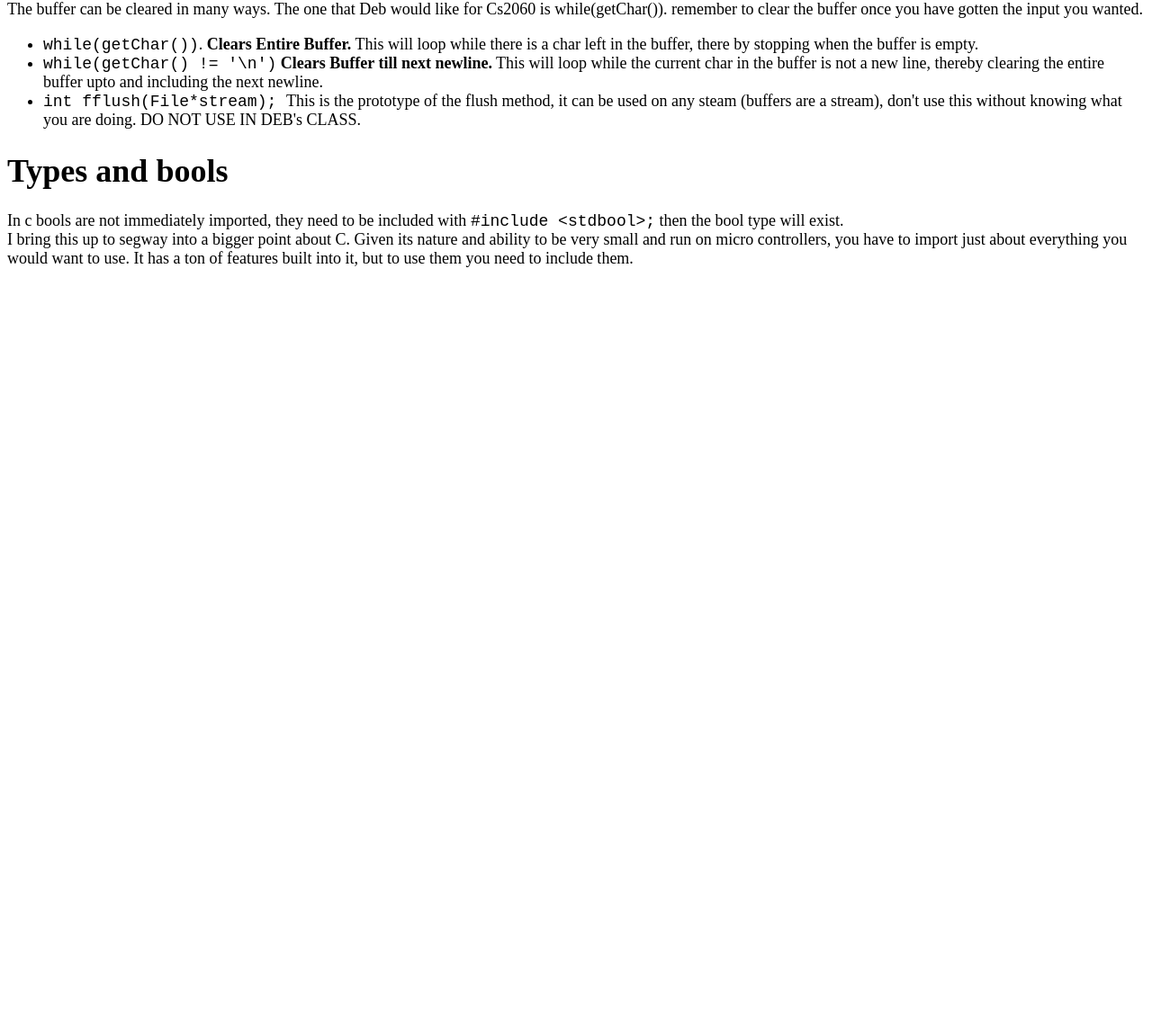
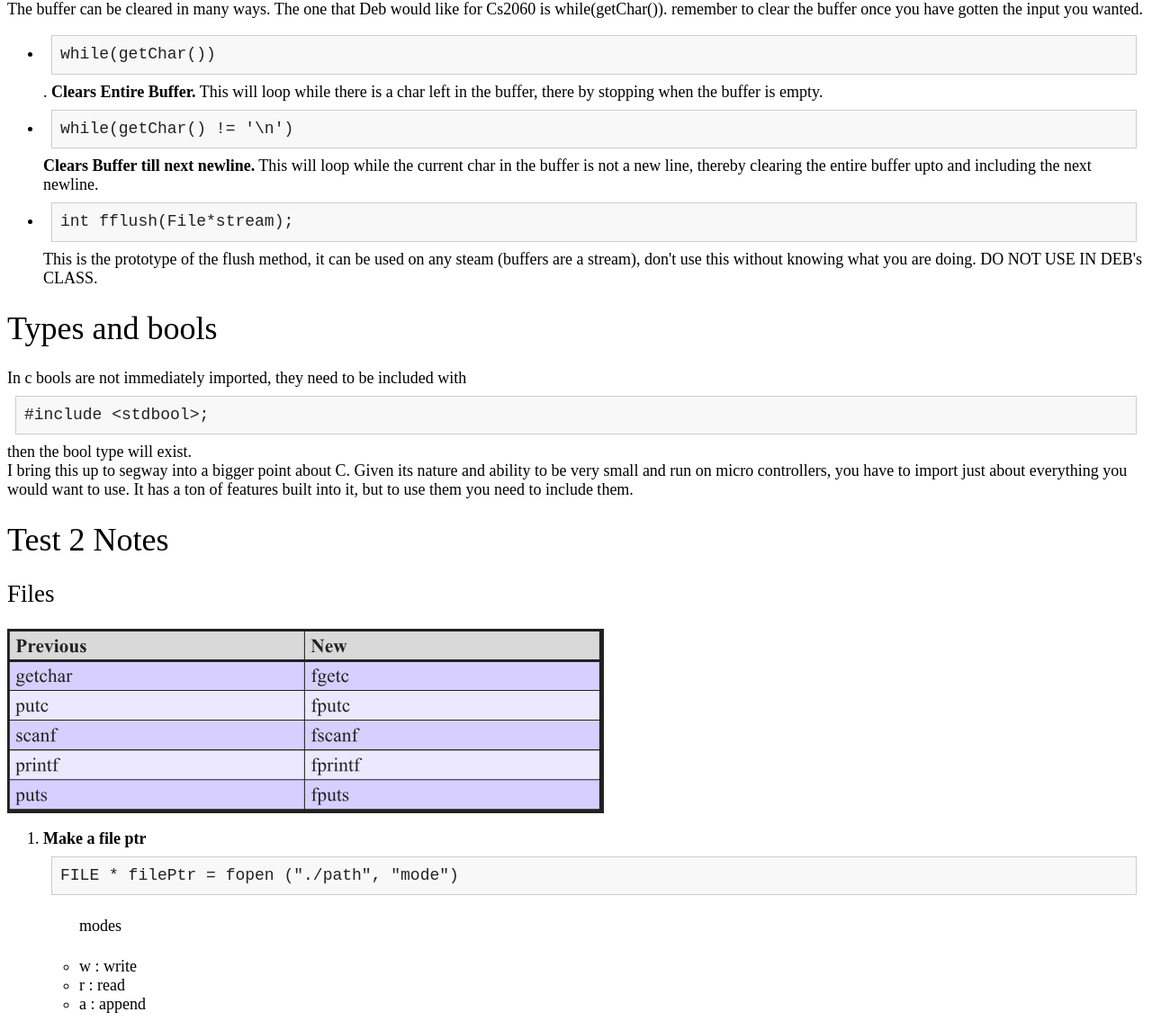
Before and after one commit to mattieFM/techdocs, a website: page tutorials/cMainDocs.html in a window 1280 px wide. Shown: the part 491-1636 px from the top of the page at 90% size. Before the commit the page ends 800 px from the top, so only its background shows below. Drawn offline with Linux system fonts and the light colour scheme.

Commit message:
more c notes

```diff
--- a/tutorials/cMainDocs.html
+++ b/tutorials/cMainDocs.html
@@ -1,3 +1,33 @@
+<style>
+    *:not(b) {font-weight: normal !important;}
+    table {
+        border-collapse: collapse;
+        vertical-align: top;
+        text-align: left;
+    }
+    th{ border: solid thin; }
+    tr { border: solid thin; }
+    tr:nth-child(even) {
+        background-color: rgba(10,10,10,.1);
+        background-blend-mode: multiply;
+    }
+    code {
+        font-family: "Red Hat Mono",monospace;
+        border: 1px solid #ccc;
+        background-color: #f8f8f8;
+        display: block;
+        padding: 0.5em;
+        margin: 0.5em;
+        color: #222;
+        line-height: 1.3;
+        overflow: auto;
+    }
+
+
+
+
+</style>
+
 <body style="font-size: 18px;">
     <h1>Arrays</h1>
     In C arrays function similarly to most languages although they are stored on the stack instead of the heap. The use of Size_T type variables is recommended for
@@ -29,4 +59,21 @@
     you have to import just about everything you would want to use. It has a ton of features built into it, but to use them you need to include them.
 
 
+    <h1>Test 2 Notes</h1>
+
+    <h2>Files</h2>
+    <img src="https://github.com/mattieFM/techdocs/blob/main/static/ctest1.png?raw=true">
+
+    <ol>
+        <li><b>Make a file ptr</b><br>
+            <code>FILE * filePtr = fopen ("./path", "mode")</code>
+            <ul>
+                <h4>modes</h4>
+                <li>w : write</li>
+                <li>r : read</li>
+                <li>a : append</li>
+            </ul>
+        </li>
+    </ol>
+
 </body>
```
Also changed, not shown: out/ctest1.png (added), out/tutorials/cMainDocs.html, static/ctest1.png (added).
